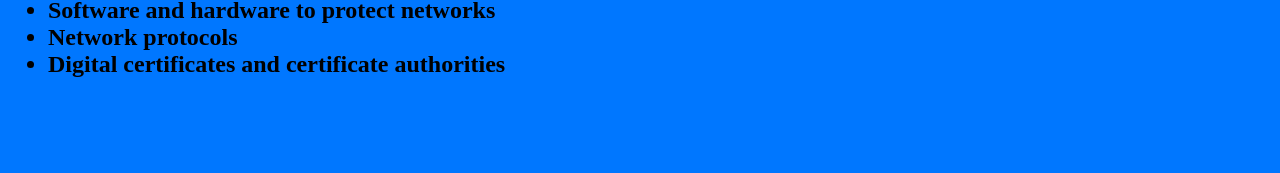
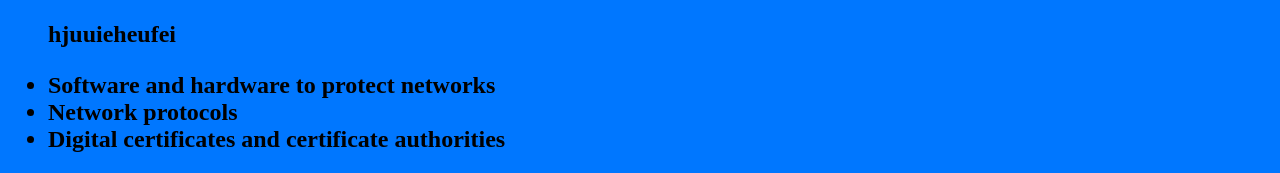
Before and after one commit to PabloGarcPuj/pablogarciapujante.github.io, a plain HTML site: page Internet security.html in a window 1280 px wide. Shown: the part 793-966 px from the top of the page. Before the commit the page ends 891 px from the top, so only its background shows below. Drawn offline with Linux system fonts and the light colour scheme.

Commit message:
Update Internet security.html

```diff
--- a/Internet security.html
+++ b/Internet security.html
@@ -32,9 +32,11 @@ In today's digital landscape, many of our daily activities rely on the internet.
 
 		 <ul>
            <H2>  <li>Passive and active security</li>
+
             <li>Types of internet security threats</li>
-			<li>Software and hardware to protect networks</li>
+		   <p>hjuuieheufei</p>
+	    <li>Software and hardware to protect networks</li>
             <li>Network protocols</li>
-			<li>Digital certificates and certificate authorities</li>
+	    <li>Digital certificates and certificate authorities</li>
 		  </H2>
         </ul>
```
